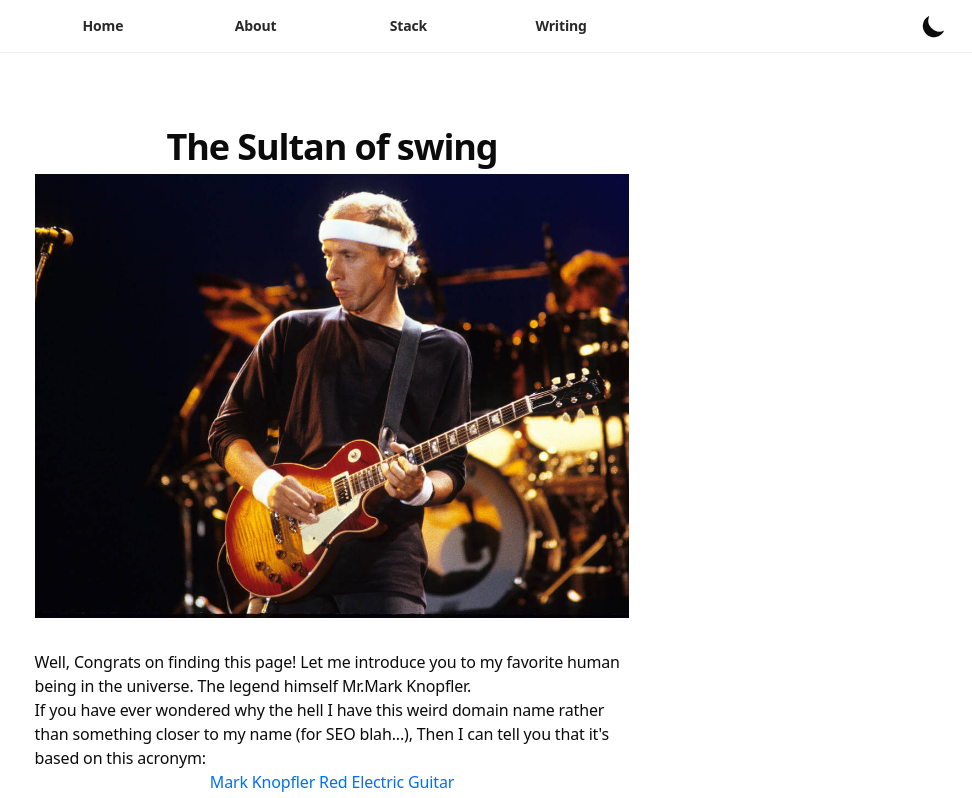
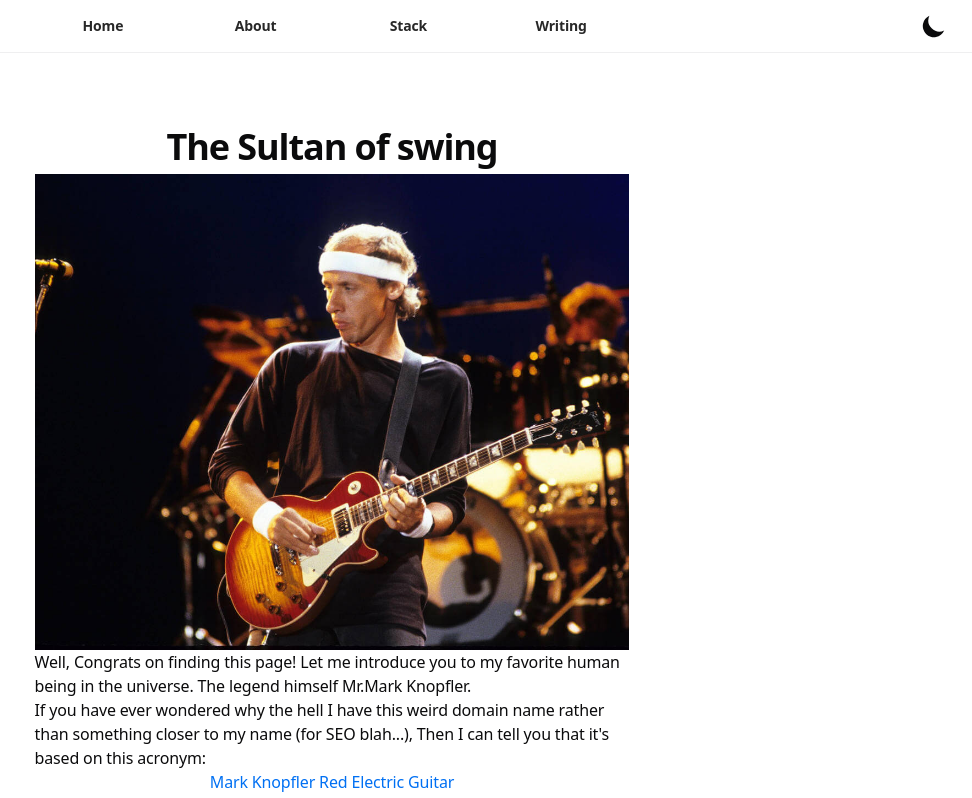
Before and after one commit to omaralsoudanii/mkreg.dev, a Next.js app: page /mk in a window 1280 px wide. Shown: the top 798 px of the page, without its empty margins (308-1280 px from the left). Built offline with nearby package versions, Linux system fonts and the light colour scheme; what @tailwindcss/typography, tailwindcss-line-clamp would draw is missing.

Commit message:
the usual

```diff
--- a/src/components/NextImage/index.tsx
+++ b/src/components/NextImage/index.tsx
@@ -21,9 +21,8 @@ const NextImage = ({
       width={width}
       height={height}
       layout="responsive"
-      sizes={`(min-width: 640px) 50vw, 100vw`}
+      sizes={`100vw`}
       quality={quality}
-      className="!mb-8"
     />
   )
 }
--- a/src/components/Posts/Post/index.tsx
+++ b/src/components/Posts/Post/index.tsx
@@ -17,7 +17,11 @@ export default function PostContainer({ children, frontMatter }) {
     JsonLd: true,
   }
 
-  const Meta = () => (
+  return (
+    <React.Fragment>
+      <Seo data={meta} />
+      <Container>
+        <h1 className="!py-4 !m-0 text-center"> {frontMatter.title}</h1>
         <div className="grid grid-cols-1 mt-1 md:grid-cols-1">
           <p className="px-0 !my-1 !py-1 text-gray-600 dark:text-gray-400">
             {`${dayjs(new Date(frontMatter.date)).format('MMMM DD, YYYY')}`}
@@ -26,21 +30,13 @@ export default function PostContainer({ children, frontMatter }) {
             {frontMatter.tags.map((t: string) => (
               <p key={t} className="pr-2 !my-1 !py-1">
                 <Link href={`/tags/${slugify(t)}`}>
-              <a className="text-sm text-link">{t}</a>
+                  <a className="text-link">{t}</a>
                 </Link>
               </p>
             ))}
           </div>
           <p>{frontMatter.summary}</p>
         </div>
-  )
-
-  return (
-    <React.Fragment>
-      <Seo data={meta} />
-      <Container>
-        <h1 className="!py-4 !m-0 text-center"> {frontMatter.title}</h1>
-        {Meta()}
         <div className="mt-8">{children}</div>
       </Container>
     </React.Fragment>
--- a/src/styles/base.css
+++ b/src/styles/base.css
@@ -2,7 +2,7 @@
 
 @layer base {
   html {
-    font: 16px / 1.5 'Inter', system-ui, -apple-system, BlinkMacSystemFont,
+    font: 16px / 1.5 'Inter var', system-ui, -apple-system, BlinkMacSystemFont,
       Segoe UI, Roboto, Helvetica Neue, Arial, Noto Sans, sans-serif,
       Apple Color Emoji, Segoe UI Emoji, Segoe UI Symbol, Noto Color Emoji;
   }
--- a/src/styles/fonts.css
+++ b/src/styles/fonts.css
@@ -136,7 +136,7 @@
 /* ----------------------- variable ----------------------- */
 /* latin-ext */
 @font-face {
-  font-family: 'Inter';
+  font-family: 'Inter var';
   font-style: normal;
   font-weight: 400;
   font-display: optional;
@@ -145,7 +145,7 @@
 }
 /* latin */
 @font-face {
-  font-family: 'Inter';
+  font-family: 'Inter var';
   font-style: normal;
   font-weight: 400;
   font-display: optional;
@@ -154,7 +154,7 @@
 }
 /* latin-ext */
 @font-face {
-  font-family: 'Inter';
+  font-family: 'Inter var';
   font-style: normal;
   font-weight: 450;
   font-display: optional;
@@ -163,7 +163,7 @@
 }
 /* latin */
 @font-face {
-  font-family: 'Inter';
+  font-family: 'Inter var';
   font-style: normal;
   font-weight: 450;
   font-display: optional;
@@ -172,7 +172,7 @@
 }
 /* latin-ext */
 @font-face {
-  font-family: 'Inter';
+  font-family: 'Inter var';
   font-style: normal;
   font-weight: 500;
   font-display: optional;
@@ -181,7 +181,7 @@
 }
 /* latin */
 @font-face {
-  font-family: 'Inter';
+  font-family: 'Inter var';
   font-style: normal;
   font-weight: 500;
   font-display: optional;
@@ -190,7 +190,7 @@
 }
 /* latin-ext */
 @font-face {
-  font-family: 'Inter';
+  font-family: 'Inter var';
   font-style: normal;
   font-weight: 600;
   font-display: optional;
@@ -199,7 +199,7 @@
 }
 /* latin */
 @font-face {
-  font-family: 'Inter';
+  font-family: 'Inter var';
   font-style: normal;
   font-weight: 600;
   font-display: optional;
@@ -208,7 +208,7 @@
 }
 /* latin-ext */
 @font-face {
-  font-family: 'Inter';
+  font-family: 'Inter var';
   font-style: normal;
   font-weight: 700;
   font-display: optional;
@@ -217,7 +217,7 @@
 }
 /* latin */
 @font-face {
-  font-family: 'Inter';
+  font-family: 'Inter var';
   font-style: normal;
   font-weight: 700;
   font-display: optional;
@@ -226,7 +226,7 @@
 }
 /* latin-ext */
 @font-face {
-  font-family: 'Inter';
+  font-family: 'Inter var';
   font-style: normal;
   font-weight: 800;
   font-display: optional;
@@ -235,7 +235,7 @@
 }
 /* latin */
 @font-face {
-  font-family: 'Inter';
+  font-family: 'Inter var';
   font-style: normal;
   font-weight: 800;
   font-display: optional;
@@ -244,7 +244,7 @@
 }
 /* latin-ext */
 @font-face {
-  font-family: 'Inter';
+  font-family: 'Inter var';
   font-style: normal;
   font-weight: 900;
   font-display: optional;
@@ -253,7 +253,7 @@
 }
 /* latin */
 @font-face {
-  font-family: 'Inter';
+  font-family: 'Inter var';
   font-style: normal;
   font-weight: 900;
   font-display: optional;
--- a/tailwind.config.js
+++ b/tailwind.config.js
@@ -56,10 +56,6 @@ module.exports = {
             '*,*::before,*::after': {
               borderColor: theme('colors.gray.300'),
             },
-            lineHeight: '1.65',
-            p: {
-              lineHeight: theme('lineHeight.normal'),
-            },
             h1: {
               color: theme('colors.black'),
             },
@@ -68,11 +64,7 @@ module.exports = {
             },
             color: theme('colors.gray.1000'),
             'ul > li::before': {
-              content: '""',
-              position: 'absolute',
-              top: 'calc(.675em - .1875em)',
               backgroundColor: theme('colors.gray.700'),
-              borderRadius: '50%',
             },
             a: {
               textDecoration: 'none',
@@ -115,11 +107,7 @@ module.exports = {
             },
             borderColor: theme('colors.gray.300'),
             'ul > li::before': {
-              content: '""',
-              position: 'absolute',
-              top: 'calc(.675em - .1875em)',
               backgroundColor: theme('colors.gray.300'),
-              borderRadius: '50%',
             },
             strong: {
               color: theme('colors.white'),
```
Lines whose indentation alone changed are shown as unchanged.
